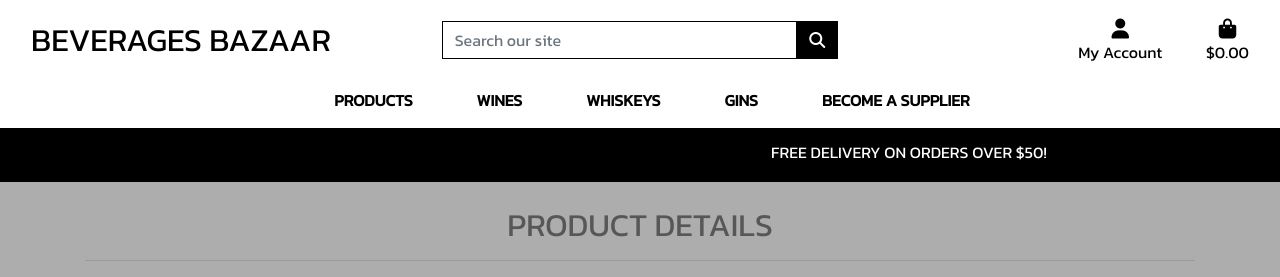
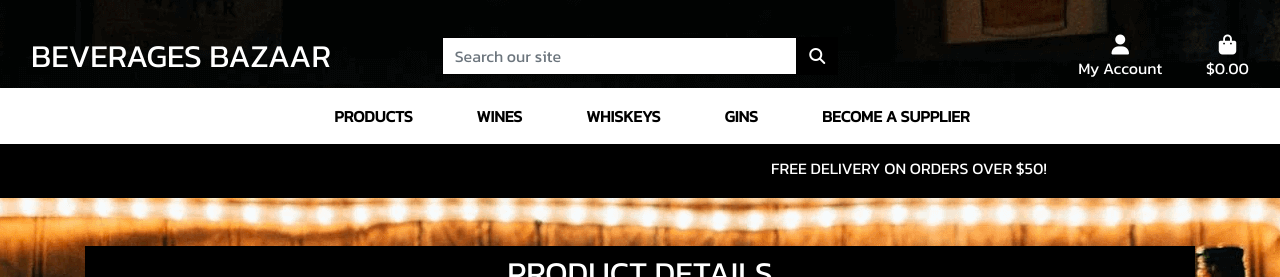
Before and after one commit to Afjunior18/beverage_bazaar, a Django app: page /products/product/1/ in a window 1280 px wide. Shown: the top 277 px of the page. Run offline with Django 3.2, Linux system fonts and the light colour scheme; a user stored in the database is signed in; data comes from the database, SQL or seed files in the repository; data that the repository does not hold is empty; parts of the project's set-up code (start-up, migrations or seed data) failed here and were passed over; some libraries are stand-ins or nearby versions.

Commit message:
Style layout product and  product details page

```diff
--- a/products/templates/products/product_detail.html
+++ b/products/templates/products/product_detail.html
@@ -12,7 +12,6 @@
 {% endblock %}
 
 {% block content %}
-    <div class="overlay"></div>
     <div id="delivery-banner" class="row text-center">
         <div class="col bg-black text-white marquee">
             <p class="text-uppercase">Free delivery on orders over ${{ free_delivery_threshold }}!</p>
@@ -21,11 +20,10 @@
     <div class="container">
         <div class="row">
             <div class="col text-center">
-                <h2 class="logo-font mt-4">Product Details</h2>
-                <hr class="w-80 mb-2">
+                <h2 class="logo-font mt-5 bg-black w-80 mb-0 p-2">Product Details</h2>
             </div>
         </div>
-        <div class="row mt-5">
+        <div class="row bg-white text-black ml-0 mr-0 mb-5">
             <div class="col-12 col-md-6 col-lg-4 offset-lg-2">
                 <div class="product-details-container image-container my-5 text-center">
                     {% if product.image %}
@@ -41,16 +39,16 @@
                         <p class="lead mb-0 text-center"></p>{{ product.region }}</p>
                         <p class="mt-3">{{ product.description }}</p>
                         {% if product_rating %}
-                            <small class="text-muted"><i class="fas fa-star mr-1"></i>{{ product_rating|floatformat:1 }} / 5</small>
+                            <small class="text-muted text-black"><i class="fas fa-star mr-1"></i>{{ product_rating|floatformat:1 }} / 5</small>
                         {% else %}
                             <small class="text-muted">No Rating</small>
                         {% endif %}
                     </div>
                 </div>
             </div>
-            <div class="col-12 col-md-6 col-lg-6 text-md-center text-lg-left text-sm-center mt-lg-5 mt-md-5 mt-sm-0 ">
+            <div class="col-12 col-md-6 col-lg-6 text-md-center text-lg-left text-sm-center mt-lg-0 mt-md-0 mt-sm-0 ">
                 <div class="mb-5 mt-md-5 ">
-                    <p class="mb-0">"{{ product.name }}"</p>
+                    <p class="mb-0 font-weight-bold">{{ product.name }}"</p>
                     <p class="lead mt-3 mb-3 font-weight-bold">${{ product.price }} </p>
 
                     <form class="form" action="{% url 'add_to_bag' product.id %}" method="POST">
@@ -81,7 +79,7 @@
                         <form method="POST" class="mt-2">
                             {% csrf_token %}
                             <div class="row">
-                                <div class="col-6 mt-2">
+                                <div class="col-5 mt-2">
                                     <div class="dropdown">
                                         <button class="btn btn-black rounded-0 text-uppercase dropdown-toggle" type="button" id="dropdownRating" data-toggle="dropdown" aria-haspopup="true" aria-expanded="false">
                                             Rate
@@ -96,7 +94,7 @@
                                         </div>
                                     </div>
                                 </div>
-                                <div class="col-6 mt-2">
+                                <div class="col-5 mt-2">
                                     <button type="submit" class="btn btn-black rounded-0 text-uppercase">Submit</button>
                                 </div>
                             </div>
--- a/products/templates/products/products.html
+++ b/products/templates/products/products.html
@@ -10,7 +10,6 @@
 {% endblock %}
 
 {% block content %}
-    <div class="overlay"></div>
     <div id="delivery-banner" class="row text-center">
         <div class="col bg-black text-white marquee">
             <p class="text-uppercase">Free delivery on orders over ${{ free_delivery_threshold }}!</p>
@@ -18,9 +17,8 @@
     </div>
     <div class="container-fluid mt-5">
         <div class="row">
-            <div class="col text-center">
-                <h2 class="logo-font">Products</h2>
-                <hr class="w-80 mb-2">
+            <div class="col text-center m-0">
+                <h2 class="logo-font bg-black">Products</h2>
             </div>
         </div>
         <div class="row">
--- a/static/css/base.css
+++ b/static/css/base.css
@@ -7,11 +7,10 @@ body {
     height: calc(100vh - 164px);
     color: #ADADAD;
     font-family: "Kanit", sans-serif;
-
 }
 
 h1, h2, h3 {
-    color: #575757;
+    color: #000000;
 }
 
 .logo-font {
@@ -21,7 +20,6 @@ h1, h2, h3 {
 .custom-bg-logo {
     background-color: white;
     padding: 5px;
-
 }
 
 .body-logo-font{
--- a/templates/base.html
+++ b/templates/base.html
@@ -40,10 +40,10 @@
   </head>
   <body>
     <header class="container-fluid">
-      <div id="topnav" class="row bg-white pt-lg-2 d-none d-lg-flex">
+      <div id="topnav" class="row pt-lg-2 d-none d-lg-flex mt-3">
           <div class="col-12 col-lg-4 my-auto py-1 py-lg-0 text-center text-lg-left">
               <a href="{% url 'home' %}" class="nav-link main-logo-link">
-                  <h2 class="logo-font text-black my-0">Beverages Bazaar</h2>
+                  <h2 class="logo-font text-white my-0">Beverages Bazaar</h2>
               </a>
           </div>
           <div class="col-12 col-lg-4 my-auto py-1 py-lg-0">
@@ -63,7 +63,7 @@
             <div class="col-12 col-lg-4 my-auto py-1 py-lg-0">
               <ul class="list-inline list-unstyled text-center text-lg-right my-0">
                   <li class="list-inline-item dropdown">
-                      <a class="text-black nav-link" href="#" id="user-options" data-toggle="dropdown" aria-haspopup="true" aria-expanded="false">
+                      <a class="text-white nav-link" href="#" id="user-options" data-toggle="dropdown" aria-haspopup="true" aria-expanded="false">
                           <div class="text-center">
                               <div><i class="fas fa-user fa-lg"></i></div>
                               <p class="my-0">My Account</p>
@@ -85,7 +85,7 @@
                   </li>
                   <li class="list-inline-item">
                       <a class="{% if grand_total %}text-info font-weight-bold{% else %}text-black{% endif %} nav-link" href="{% url 'view_bag' %}">
-                          <div class="text-center">
+                          <div class="text-center text-white">
                               <div><i class="fas fa-shopping-bag fa-lg"></i></div>
                               <p class="my-0">
                                   {% if grand_total %}
```
